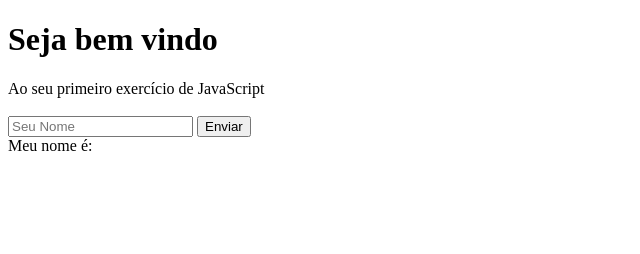
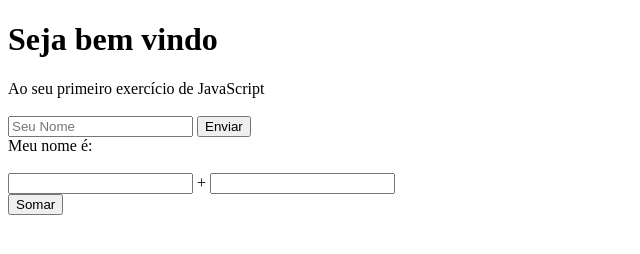
Before and after one commit to Paulinxxz/TESTEGITHUB01, a plain HTML site: page index.html in a window 1280 px wide. Shown: the whole page, without its empty margins (0-640 px from the left). Drawn offline with Linux system fonts and the light colour scheme.

Commit message:
alteração html e js

```diff
--- a/index.html
+++ b/index.html
@@ -18,6 +18,13 @@
         <br>
         <span id="mensagem">Meu nome é: </span>
     </div>
+    <br>
+    <input type="number" id="num1">
+    <span> + </span>
+    <input type="number" id="num2">
+    <span id="resultado1"></span>
+    <br>
+    <button id="btn-soma">Somar</button>
 
     <script src="main.js" type="text/javascript"></script>
 </body>
```
Also changed, not shown: main.js (line endings or trailing spaces).
